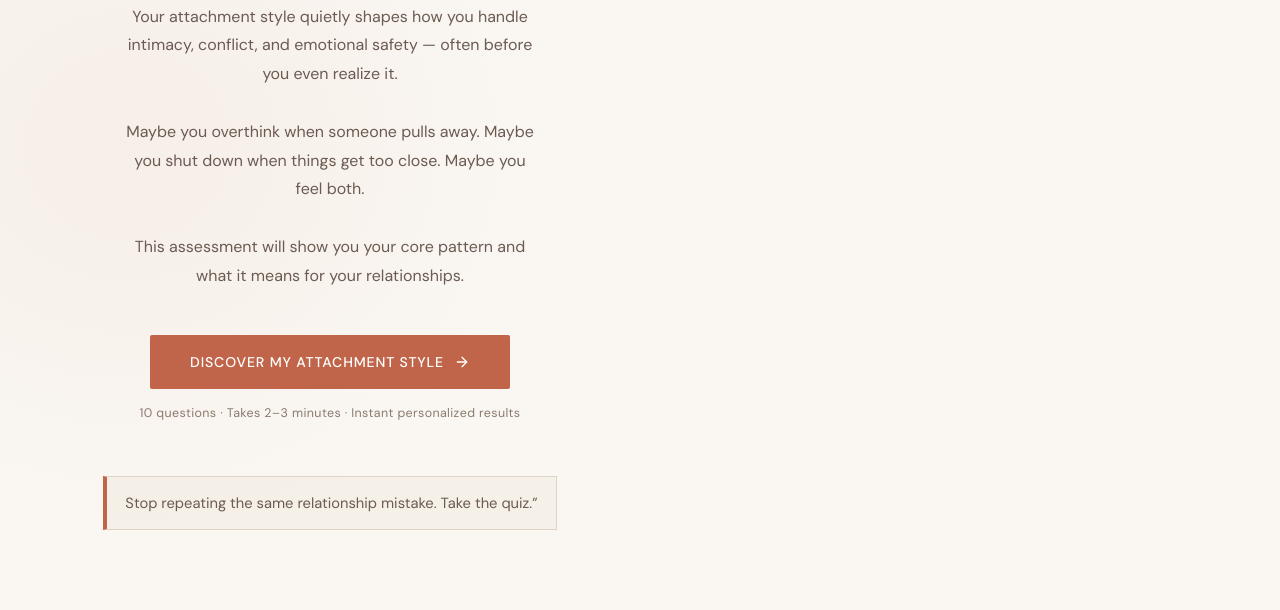
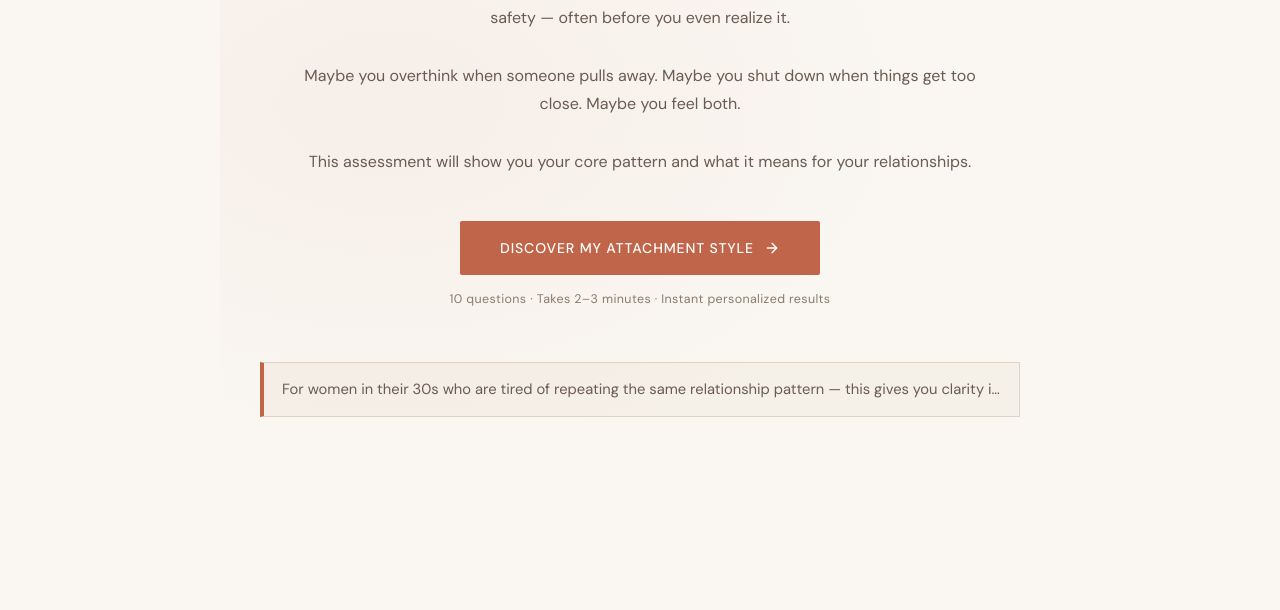
Before and after one commit to obkBobby/attachmentreset, a plain HTML site: page resetquiz/index.html in a window 1280 px wide. Shown: the part 401-1011 px from the top of the page. After the commit the page ends 928 px from the top, so only its background shows below. Drawn offline with nearby package versions, Linux system fonts and the light colour scheme.

Commit message:
Update intro section with new styling and content

```diff
--- a/resetquiz/index.html
+++ b/resetquiz/index.html
@@ -766,6 +766,65 @@
     @media (max-width: 600px) {
       .intro-headline { font-size: 2.4rem; }
     }
+    /* ===== INTRO SCREEN (DESKTOP CENTER FIX) ===== */
+
+.intro-hero.intro-hero--single {
+  grid-template-columns: 1fr; /* force single column on desktop */
+}
+
+.intro-left.intro-left--center {
+  max-width: 880px;
+  margin: 0 auto;
+  text-align: center;
+  padding: 110px 40px;
+  align-items: center;
+}
+
+.btn-primary.btn-primary--center {
+  margin-left: auto;
+  margin-right: auto;
+}
+
+.intro-sub.intro-sub--tight {
+  max-width: 680px;
+  margin-left: auto;
+  margin-right: auto;
+}
+
+/* Modern accent styling */
+.intro-headline.intro-headline--cold em {
+  color: var(--terracotta);
+  text-shadow: 0 14px 40px rgba(193,101,74,0.12);
+}
+
+/* Experience strip */
+.intro-one-liner {
+  margin: 52px auto 0;
+  max-width: 760px;
+  background: var(--cream);
+  border: 1px solid var(--border);
+  border-left: 4px solid var(--terracotta);
+  padding: 16px 18px;
+  font-size: 0.92rem;
+  color: var(--text-light);
+  line-height: 1.4;
+  white-space: nowrap;
+  overflow: hidden;
+  text-overflow: ellipsis;
+}
+
+/* Mobile safety */
+@media (max-width: 520px) {
+  .intro-left.intro-left--center {
+    padding: 90px 22px;
+  }
+
+  .intro-one-liner {
+    white-space: normal;
+    overflow: visible;
+    text-overflow: clip;
+  }
+}
   </style>
 </head>
 <body>
@@ -807,15 +866,13 @@
 
       <p class="intro-note">10 questions · Takes 2–3 minutes · Instant personalized results</p>
 
-      <!-- Mobile-friendly, single-line “experience” line -->
-      <div class="intro-one-liner" aria-label="What you'll get">
-        Stop repeating the same relationship mistake. Take the quiz.”
+      <div class="intro-one-liner">
+        For women in their 30s who are tired of repeating the same relationship pattern — this gives you clarity in minutes.
       </div>
 
     </div>
   </div>
 </div>
-
     <!-- ===================== QUIZ SCREEN ===================== -->
     <div id="screen-quiz" class="screen">
       <div class="quiz-screen">
```
